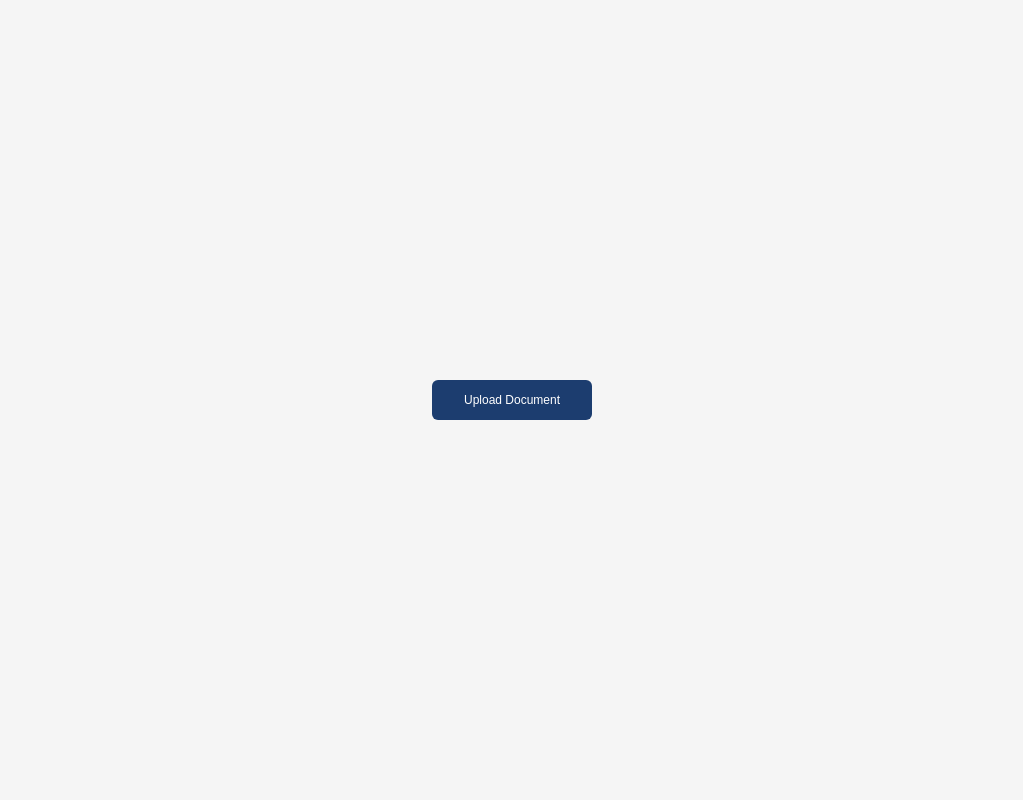
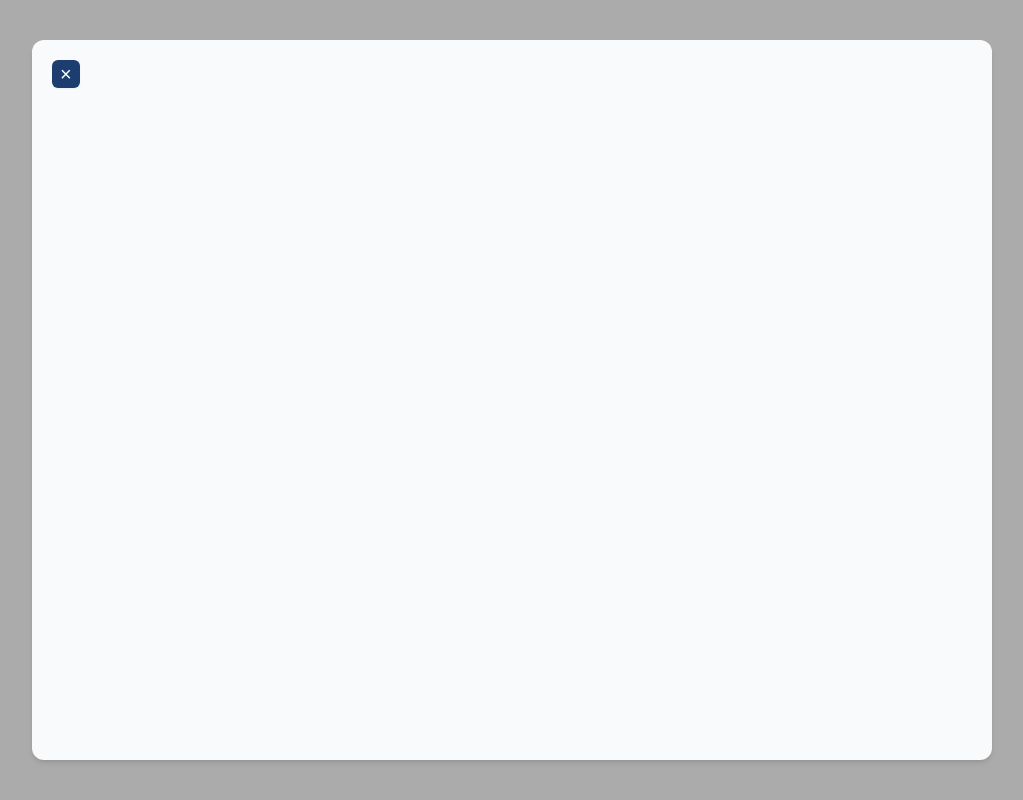
Before and after one commit to galoelmer/upload-document, a React (Vite) app: page / in a window 1280 px wide. Shown: the whole page, without its empty margins (128-1151 px from the left). Built offline with nearby package versions, Linux system fonts and the light colour scheme.

Commit message:
add custom modal component

```diff
--- a/src/App.tsx
+++ b/src/App.tsx
@@ -1,11 +1,29 @@
+import { useState } from "react";
+
+import Modal from "./components/modal";
 import Button from "./components/button";
 
 import "./App.css";
 
 function App() {
+  const [isModalOpen, setIsModalOpen] = useState(true);
+
+  const handleOpenModal = () => {
+    setIsModalOpen(true);
+  };
+
+  const handleCloseModal = () => {
+    setIsModalOpen(false);
+  };
+
   return (
     <main>
-      <Button label="Upload Document" />
+      <Button label="Upload Document" onClick={handleOpenModal} />
+      <Modal
+        isModalOpen={isModalOpen}
+        handleCloseModal={handleCloseModal}
+        modalWidth="lg"
+      ></Modal>
     </main>
   );
 }
--- /dev/null
+++ b/src/components/modal/index.tsx
@@ -0,0 +1,41 @@
+interface ModalProps {
+  handleCloseModal: () => void;
+  isModalOpen: boolean;
+  children?: React.ReactNode;
+  modalWidth: "md" | "lg";
+}
+
+const ModalWidth = {
+  lg: "w-4/5",
+  md: "w-1/2",
+};
+
+const Modal = ({
+  isModalOpen,
+  handleCloseModal,
+  children,
+  modalWidth = "md",
+}: ModalProps) => {
+  const classNames = ModalWidth[modalWidth];
+
+  if (!isModalOpen) return null;
+
+  return (
+    <div className="fixed -inset-x-8 inset-2 z-50 flex justify-center min-w-[375px] sm:inset-10">
+      <div className="fixed inset-0 bg-black opacity-30"></div>
+      <div
+        className={`relative z-50 bg-slate-50 p-8 rounded-xl max-w-screen-lg shadow-md overflow-hidden ${classNames} `}
+      >
+        <span
+          className="absolute top-0 left-0 px-2 m-5 rounded-md shadow-sm cursor-pointer bg-blue text-white text-xl"
+          onClick={handleCloseModal}
+        >
+          &times;
+        </span>
+        {children}
+      </div>
+    </div>
+  );
+};
+
+export default Modal;
```
